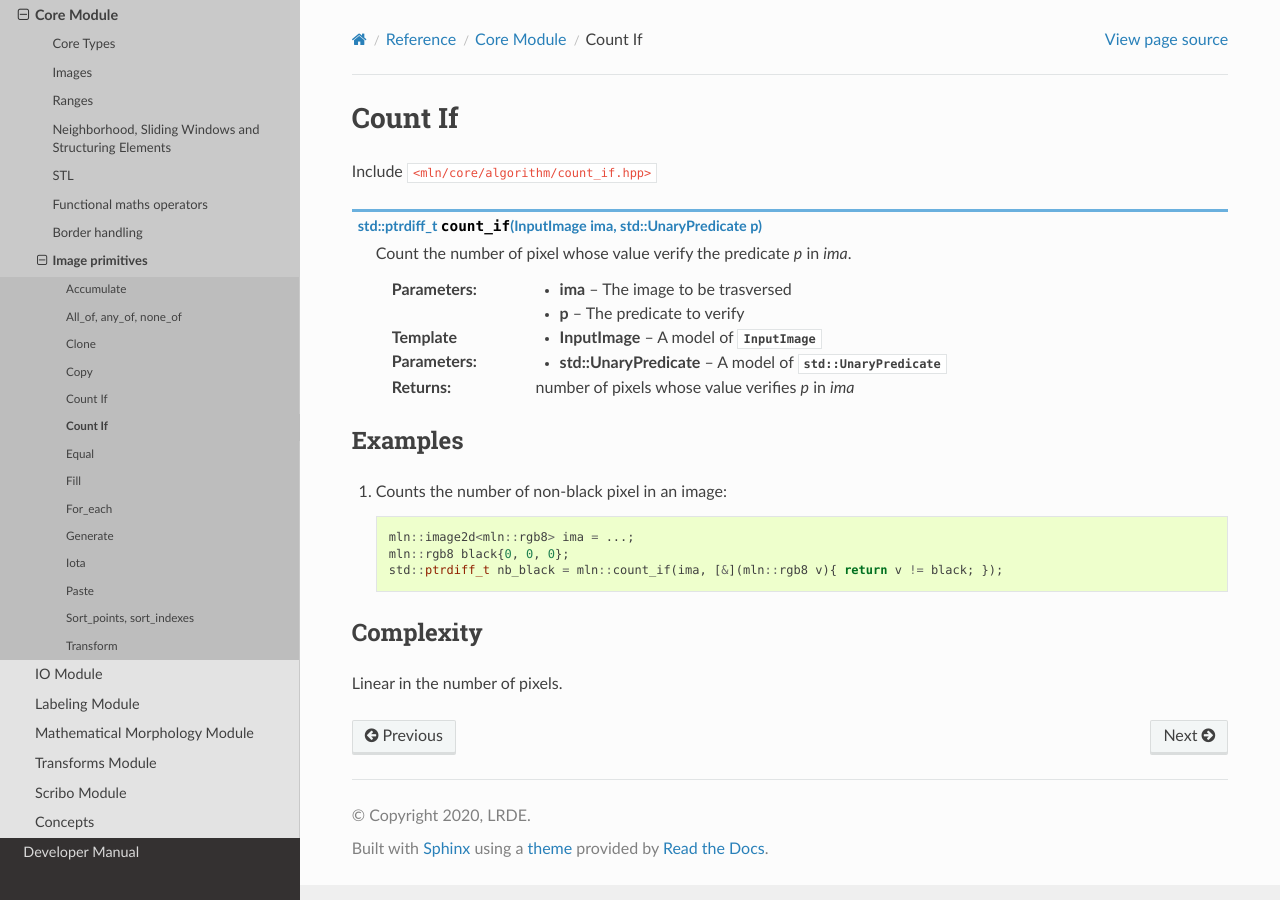
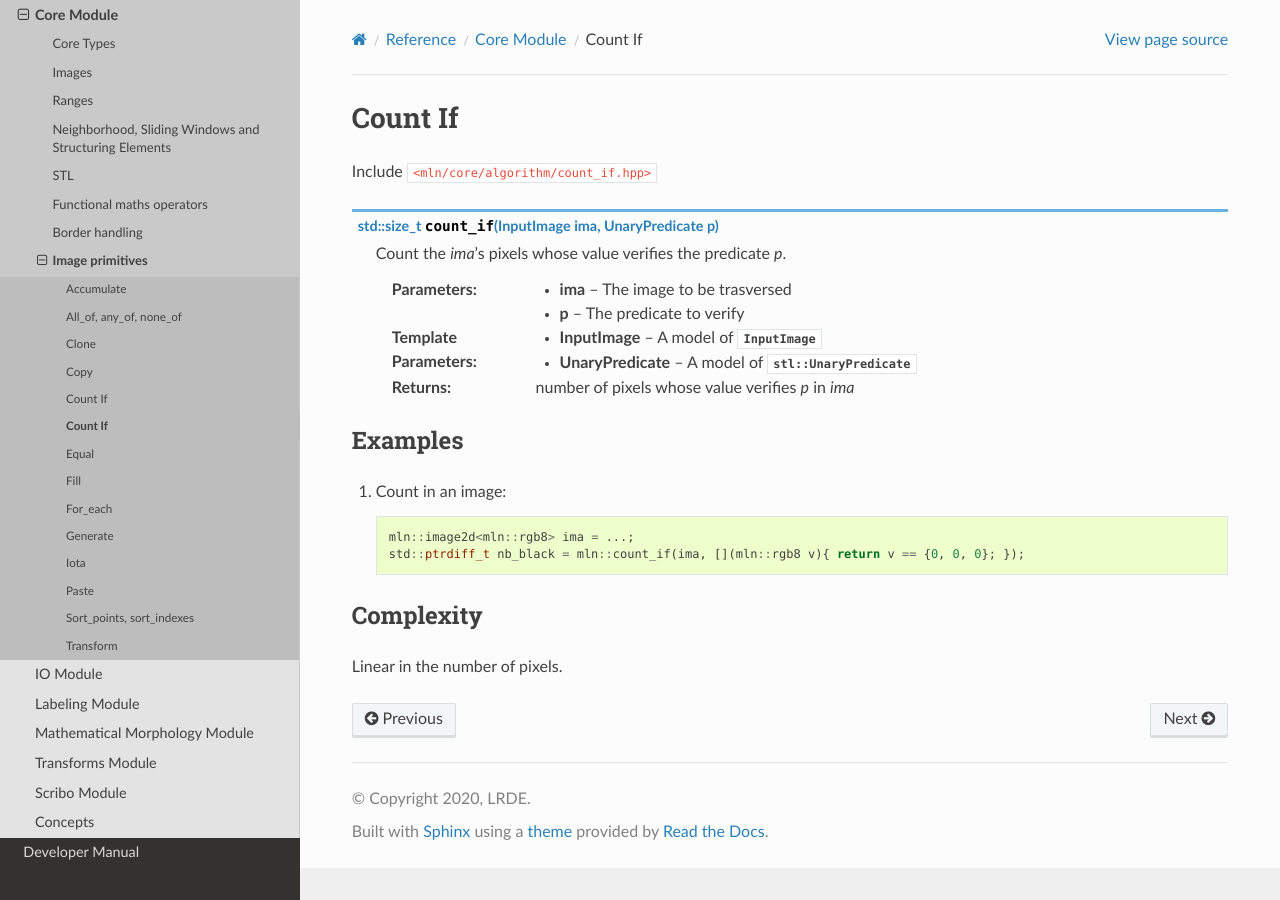
Before and after one commit to GerHobbelt/pylene, a Sphinx documentation site: the page built from doc/source/core/algorithm/count_if.rst, in a window 1280 px wide. Built offline with Sphinx 7.4.7 and the Read the Docs theme 2.0.0, drawn with Linux system fonts in a browser that asks for light colours.

Commit message:
Write documentation

```diff
--- a/doc/source/core/algorithm/count_if.rst
+++ b/doc/source/core/algorithm/count_if.rst
@@ -5,14 +5,14 @@ Include :file:`<mln/core/algorithm/count_if.hpp>`
 
 .. cpp:namespace:: mln
 
-.. cpp:function:: std::ptrdiff_t count_if(InputImage ima, std::UnaryPredicate p)
+.. cpp:function:: std::size_t count_if(InputImage ima, UnaryPredicate p)
 
-    Count the number of pixel whose value verify the predicate `p` in `ima`.
+    Count the `ima`'s pixels whose value verifies the predicate `p`.
 
     :param ima: The image to be trasversed
     :param p: The predicate to verify
     :tparam InputImage: A model of :cpp:concept:`InputImage`
-    :tparam std::UnaryPredicate: A model of :cpp:concept:`std::UnaryPredicate`
+    :tparam UnaryPredicate: A model of :cpp:concept:`stl::UnaryPredicate`
     :return: number of pixels whose value verifies `p` in `ima`
 
 
@@ -20,11 +20,10 @@ Include :file:`<mln/core/algorithm/count_if.hpp>`
 Examples
 --------
 
-#. Counts the number of non-black pixel in an image::
+#. Count in an image::
 
     mln::image2d<mln::rgb8> ima = ...;
-    mln::rgb8 black{0, 0, 0};
-    std::ptrdiff_t nb_black = mln::count_if(ima, [&](mln::rgb8 v){ return v != black; });
+    std::ptrdiff_t nb_black = mln::count_if(ima, [](mln::rgb8 v){ return v == {0, 0, 0}; });
 
 
 Complexity
--- a/doc/source/core/algorithm/equal.rst
+++ b/doc/source/core/algorithm/equal.rst
@@ -5,10 +5,10 @@ Include :file:`<mln/core/algorithm/equal.hpp>`
 
 .. cpp:namespace:: mln
 
-.. cpp:function:: Image{A} Image{B} bool equal(A lhs, B rhs)
+.. cpp:function:: bool equal(LhsImage lhs, RhsImage rhs)
 
     Compare the pixels of `lhs` and `rhs`.
-    The result is true if and only if rhs's values equal lhs's values.
+    The result is true if and only if both lhs's values and points correspond to rhs's.
 
     :param lhs: First image to compare
     :param rhs: Second image to compare
```
Also changed, not shown: doc/source/core/algorithm/count.rst (+4 -4 lines), 2 other files.
